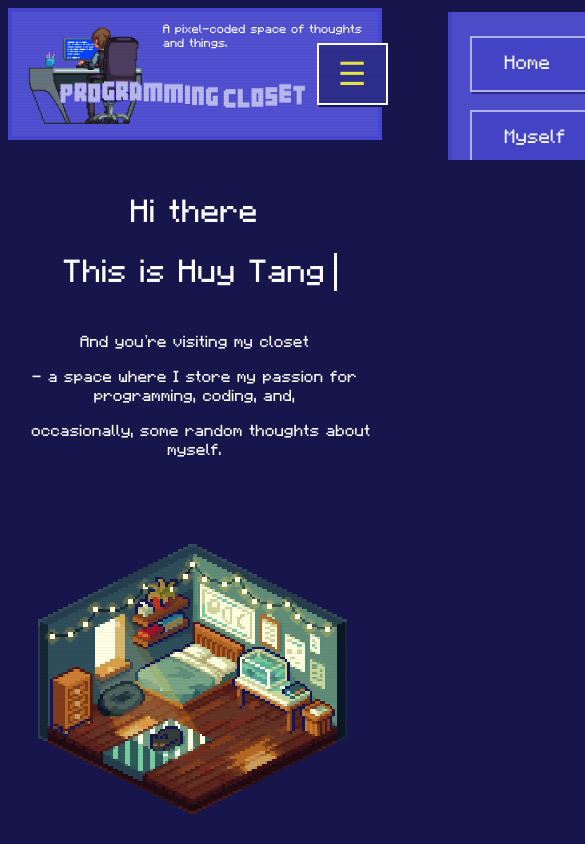
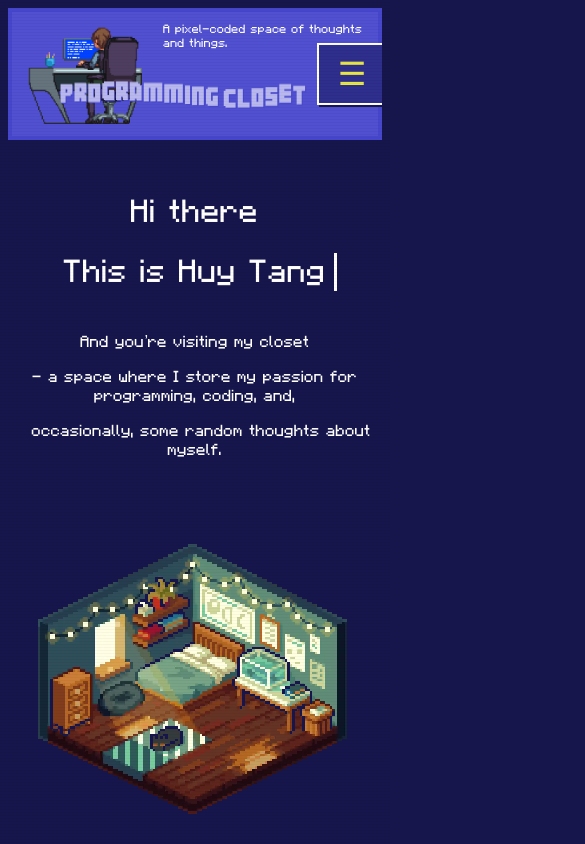
Before and after one commit to GiaHuyTang/my-portfolio, a React (Vite) app in the folder client/: page / in a window 390 px wide. Shown: the top 844 px of the page, 585 px wide, since content can reach past the window. Built offline with nearby package versions, Linux system fonts and the light colour scheme; a web font is replaced by a local one.

Commit message:
changing for more responsive website

```diff
--- a/client/src/App.css
+++ b/client/src/App.css
@@ -18,11 +18,20 @@
   -moz-osx-font-smoothing: grayscale;
 }
 
+html,
+body {
+  max-width: 100%;
+  overflow-x: hidden;
+  overflow-y: hidden;
+}
+
+
 .page-wrapper {
   display: flex;
   flex-direction: column;
   min-height: 100vh;
-  overflow: visible; /* make sure it's NOT hidden */
+  overflow: visible;
+  /* make sure it's NOT hidden */
   position: relative;
   z-index: 0;
 }
@@ -102,6 +111,12 @@ body::before {
 .taskbar_container h1 a {
   font-size: 2rem;
   transition: font-size 0.3s ease;
+  position: relative;
+  text-decoration: none;
+  color: var(--highlight);
+  font-family: 'PixelFont';
+  text-shadow: 1px 1px var(--primary);
+  z-index: 2;
 }
 
 .taskbar_toggle,
@@ -125,16 +140,6 @@ body::before {
   visibility: hidden;
 }
 
-
-.taskbar_container h1 a {
-  position: relative;
-  text-decoration: none;
-  color: var(--highlight);
-  font-family: 'PixelFont';
-  font-size: 2rem;
-  text-shadow: 1px 1px var(--primary);
-  z-index: 2;
-}
 
 .taskbar_container h1 {
   padding-top: 0.5em;
@@ -375,7 +380,8 @@ body::before {
   color: var(--white);
 }
 
-.introduction, .myself-section{
+.introduction,
+.myself-section {
   padding-top: 2em;
   display: flex;
   justify-self: center;
@@ -440,7 +446,8 @@ body::before {
   background-color: var(--nav-bg);
   border: 2px solid var(--primary);
   color: var(--white);
-  box-shadow: 6px 6px 0 var(--dark-bg); /* stronger pixel-style shadow */
+  box-shadow: 6px 6px 0 var(--dark-bg);
+  /* stronger pixel-style shadow */
   image-rendering: pixelated;
   font-family: 'MinecraftFont';
   transition: transform 0.3s ease;
@@ -449,6 +456,7 @@ body::before {
 .pixel-card:hover {
   transform: scale(1.01);
 }
+
 .typing-text {
   display: inline-block;
 }
@@ -478,28 +486,48 @@ body::before {
 }
 
 @keyframes typing {
-  from { width: 0 }
-  to { width: 100% }
+  from {
+    width: 0
+  }
+
+  to {
+    width: 100%
+  }
 }
 
 @keyframes blinking {
-  0% { border-color: transparent }
-  50% { border-color: var(--white) }
-  100% { border-color: transparent }
+  0% {
+    border-color: transparent
+  }
+
+  50% {
+    border-color: var(--white)
+  }
+
+  100% {
+    border-color: transparent
+  }
 }
 
 @keyframes fadeIn {
-  from { opacity: 0 }
-  to { opacity: 1 }
+  from {
+    opacity: 0
+  }
+
+  to {
+    opacity: 1
+  }
 }
 
 @keyframes remove-cursor {
-  to { border-right: none }
+  to {
+    border-right: none
+  }
 }
 
 
-/* ----- Responsive Styles (Mobile First) ----- */
-/* ----- Mobile Layout ----- */
+/* ----- Media Queries ----- */
+/* Mobile: max-width 768px */
 @media (max-width: 768px) {
   .taskbar_container {
     position: sticky;
@@ -572,13 +600,21 @@ body::before {
     margin-top: 1em;
   }
 
-  .site-footer p{
+  .site-footer p {
     font-size: 0.8em;
   }
 
 }
 
-/* ----- Desktop Layout ----- */
+/* Narrow Phones: max-width 380px */
+@media screen and (max-width: 380px) {
+  .taskbar_container h1 a {
+    font-size: 1.2rem;
+  }
+}
+
+
+/* Desktop: min-width 1200px */
 @media (min-width: 1200px) {
 
   .taskbar_container.collapsed {
```
